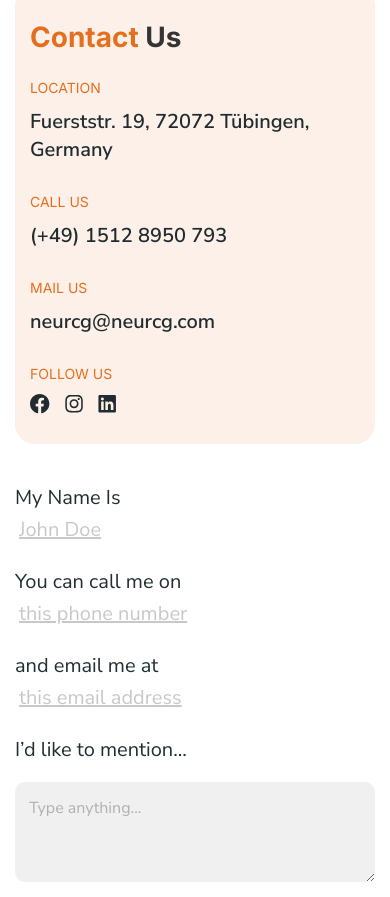
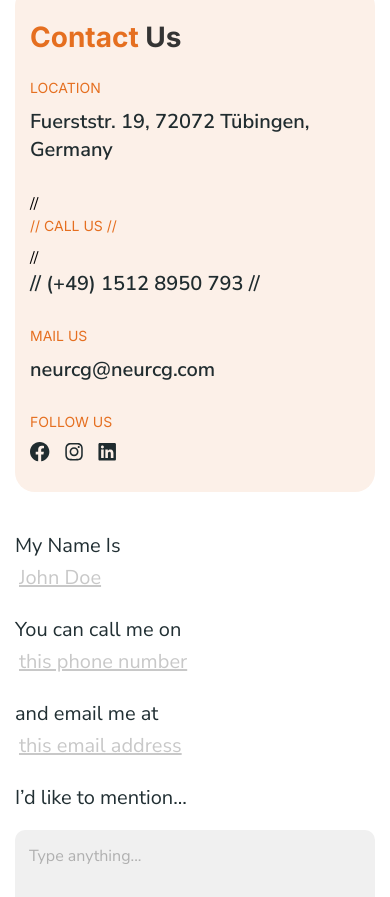
Before and after one commit to auspicious-soft/neurcg-site, a Next.js app: page / in a window 390 px wide. Shown: the part 4947-5844 px from the top of the page. Built offline with nearby package versions, Linux system fonts and the light colour scheme; no server answers.

Commit message:
Removing my personal Phone  number

```diff
--- a/src/components/Contact.tsx
+++ b/src/components/Contact.tsx
@@ -59,12 +59,12 @@ const Contact = () => {
           <p className="text-[#202c2f] text-xl font-semibold mb-7">
             Fuerststr. 19, 72072 Tübingen, <br /> Germany
           </p>
-          <h3 className="text-[#e56f20] text-sm mb-[10px] uppercase">
-            Call Us
-          </h3>
-          <p className="text-[#202c2f] text-xl font-semibold mb-7">
-            (+49) 1512 8950 793
-          </p>
+//           <h3 className="text-[#e56f20] text-sm mb-[10px] uppercase">
+//             Call Us
+//           </h3>
+//           <p className="text-[#202c2f] text-xl font-semibold mb-7">
+//             (+49) 1512 8950 793
+//           </p>
           <h3 className="text-[#e56f20] text-sm mb-[10px] uppercase">
             Mail Us
           </h3>
--- a/src/components/Footer.tsx
+++ b/src/components/Footer.tsx
@@ -65,7 +65,7 @@ const Footer: React.FC = () => {
           <div className="w-[100%] pt-[20px] md:pt-0 md:w-[50%] lg:w-[35%]">
             <h2 className="text-[#e56f20] text-xl font-semibold mb-3 md:mb-7">Visit us</h2>
             <p className="text-[#212f33] text-base mb-2 md:mb-5">Fuerststr. 19, 72072 Tübingen, Germany</p>
-            <p className="text-[#212f33] text-base mb-2 md:mb-5">(+49) 1512 8950 793</p>
+//             <p className="text-[#212f33] text-base mb-2 md:mb-5">(+49) 1512 8950 793</p>
             <p className="text-[#212f33] text-base ">neurcg@neurcg.com</p>
           </div>
           <div className="w-[100%] pt-[20px] lg:w-[35%] lg:pt-0">
```
